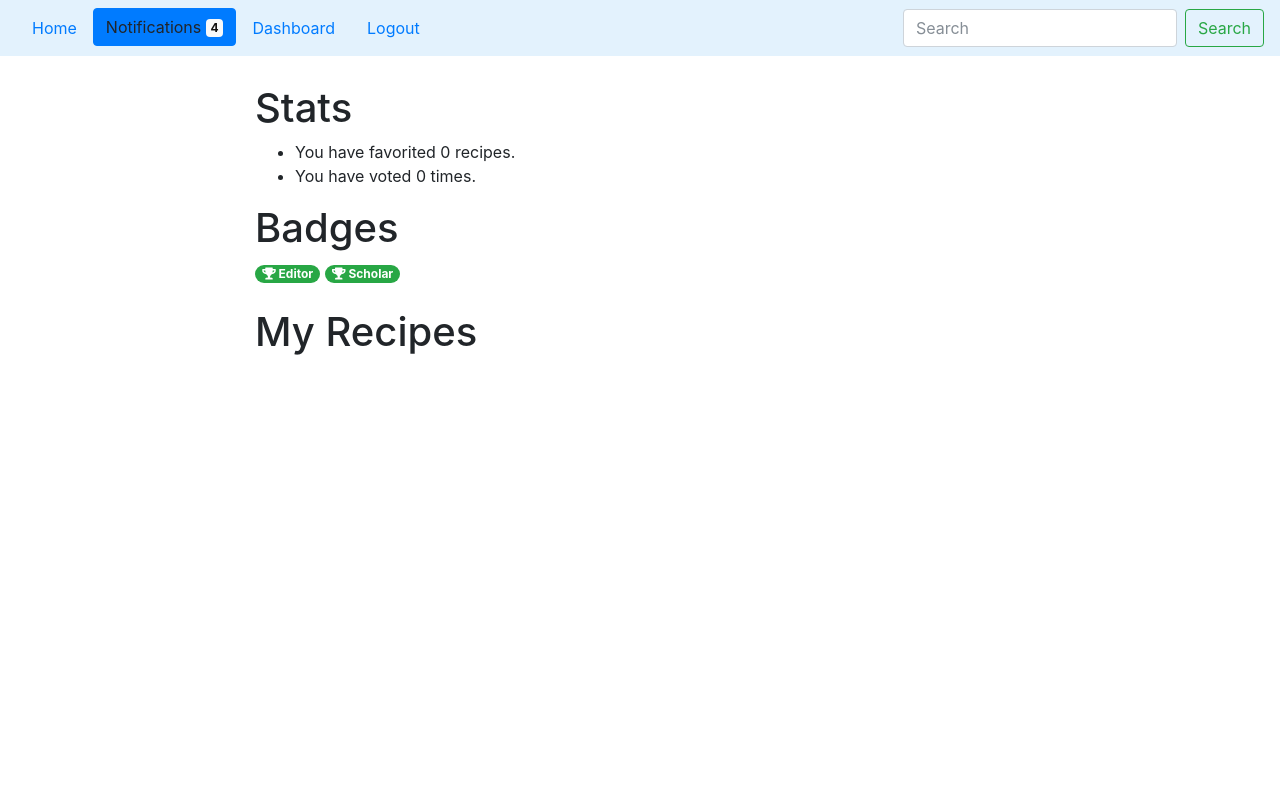
After one commit to lizihao945/CookIt, a Django app: page /recipes/dashboard in a window 1280 px wide. The commit adds this page. Run offline with Django 3.2, Linux system fonts and the light colour scheme; the visitor is signed in with stand-in values (Sample User, id 1); data that the repository does not hold is empty; some libraries are stand-ins or nearby versions.

Commit message:
Dashboard.

```diff
--- a/recipes/manager.py
+++ b/recipes/manager.py
@@ -2,8 +2,8 @@ from django.db import models
 from django.core.exceptions import ObjectDoesNotExist
 
 class FavoriteManager(models.Manager):
-  def forUser(self, user):
-    return self.get_queryset().filter(user=user)
+  def countOfUser(self, user):
+    return self.get_queryset().filter(user=user).count()
 
   def countOfContent(self, content):
     return self.get_queryset().filter(content=content).count()
@@ -18,8 +18,8 @@ class FavoriteManager(models.Manager):
     return super(FavoriteManager, self).create(user=user, content=content)
 
 class VoteManager(models.Manager):
-  def forUser(self, user):
-    return self.get_queryset().filter(user=user)
+  def countOfUser(self, user):
+    return self.get_queryset().filter(user=user).count()
 
   def countOfContent(self, content):
     rt = 0
--- /dev/null
+++ b/recipes/templates/recipes/dashboard.html
@@ -0,0 +1,48 @@
+<html lang="en">
+
+<head>
+    <title>Dashboard</title>
+    <meta charset="utf-8">
+
+    {% load staticfiles %}
+    <link href="{% static "css/bootstrap.min.css" %}" rel="stylesheet">
+    <link href="{% static "css/fontawesome-all.min.css" %}" rel="stylesheet">
+    <link href="{% static "css/recipes.css" %}" rel="stylesheet">
+    <script src="{% static "js/jquery-3.1.1.min.js" %}"></script>
+    {% block extra_head %}{% endblock %}
+</head>
+
+<body>
+    {% block navbar %}{% include 'recipes/navbar.html' with active='dashboard' %}{% endblock %}
+    <div class="container" style="margin-top: 4rem;">
+        <div class="row">
+            <div class="col-sm-8">
+                {% block content %}
+                    <h1>Stats</h1>
+                    <div>
+                        <ul>
+                            <li>You have favorited {{ favCount }} recipes.</li>
+                            <li>You have voted {{ voteCount }} times.</li>
+                        </ul>
+                    </div>
+                    <h1>Badges</h1>
+                    <div>
+                        {% for badge in badges %}
+                            <span class="badge badge-pill badge-success">
+                            <i class="fa fa-trophy" aria-hidden="true"></i>
+                            {{ badge }}
+                            </span>
+                        {% endfor %}
+                    </div>
+                    <br>
+                    <h1>My Recipes</h1>
+                    <div>
+                        {% include 'recipes/content.html' %}
+                    </div>
+                {% endblock %}
+            </div>
+        </div>
+    </div>
+</body>
+
+</html>
--- a/recipes/templates/recipes/navbar.html
+++ b/recipes/templates/recipes/navbar.html
@@ -3,15 +3,13 @@
         <li class="nav-item {% if active == 'home' %} active {% endif %}">
             <a class="nav-link" href="{% url 'home' %}">Home</a>
         </li>
-
         <li class="nav-item {% if active == 'home' %} active {% endif %}">
             <a role="button" class="btn btn-primary">
               Notifications <span class="badge badge-light">4</span>
             </a>
         </li>
-
-        <li class="nav-item {% if active == 'myRecipes' %} active {% endif %}">
-            <a class="nav-link" href="{% url 'myRecipes' %}">My Recipes</a>
+        <li class="nav-item {% if active == 'dashboard' %} active {% endif %}">
+            <a class="nav-link" href="{% url 'dashboard' %}">Dashboard</a>
         </li>
         {% if user.is_anonymous %}
         <li class="nav-item {% if active == 'register' %} active {% endif %}">
--- a/recipes/urls.py
+++ b/recipes/urls.py
@@ -14,4 +14,5 @@ urlpatterns = [
 	url(r'^fav', recipes.views.fav, name='fav'),
 	url(r'^voteUp/(?P<contentId>\d+)', recipes.views.voteUp, name='voteUp'),
 	url(r'^voteDown/(?P<contentId>\d+)', recipes.views.voteDown, name='voteDown'),
+	url(r'^dashboard', recipes.views.dashboard, name='dashboard'),
 ]
--- a/recipes/views.py
+++ b/recipes/views.py
@@ -178,3 +178,18 @@ def voteDown(request, contentId):
     Vote.objects.create(request.user, content, False)
 
   return redirect('home')
+
+@login_required
+def dashboard(request):
+  context = {}
+  context['contents'] = list(Content.objects.filter(user=request.user).order_by('-created'))
+  for content in context['contents']:
+    content.favCount = Favorite.objects.countOfContent(content)
+    content.hasFav = Favorite.objects.getFavorite(request.user, content)
+    content.voteCount = Vote.objects.countOfContent(content)
+  context['badges'] = ['Editor', 'Scholar']
+
+  context['favCount'] = Favorite.objects.countOfUser(request.user)
+  context['voteCount'] = Vote.objects.countOfUser(request.user)
+
+  return render(request, 'recipes/dashboard.html', context)
```
